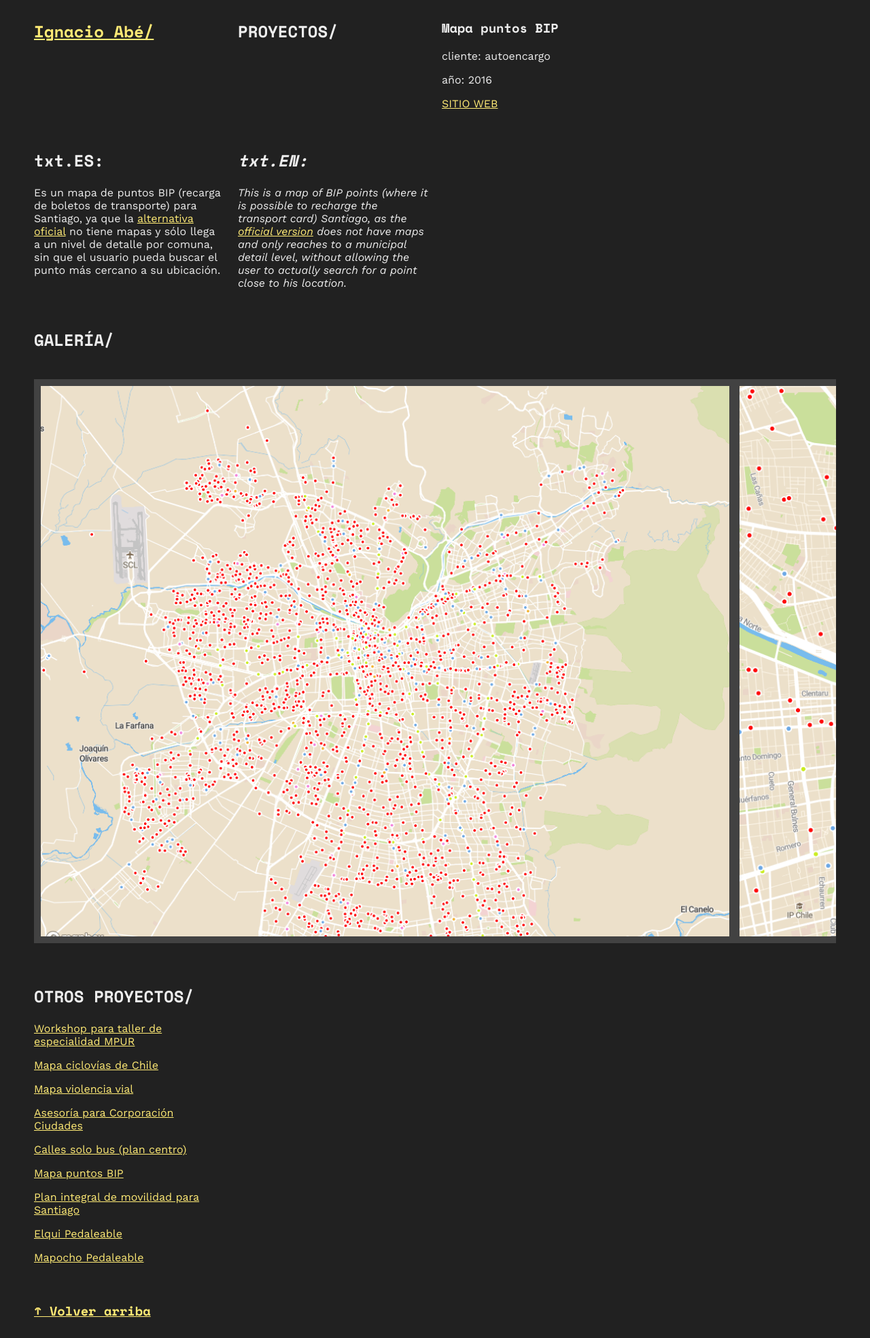
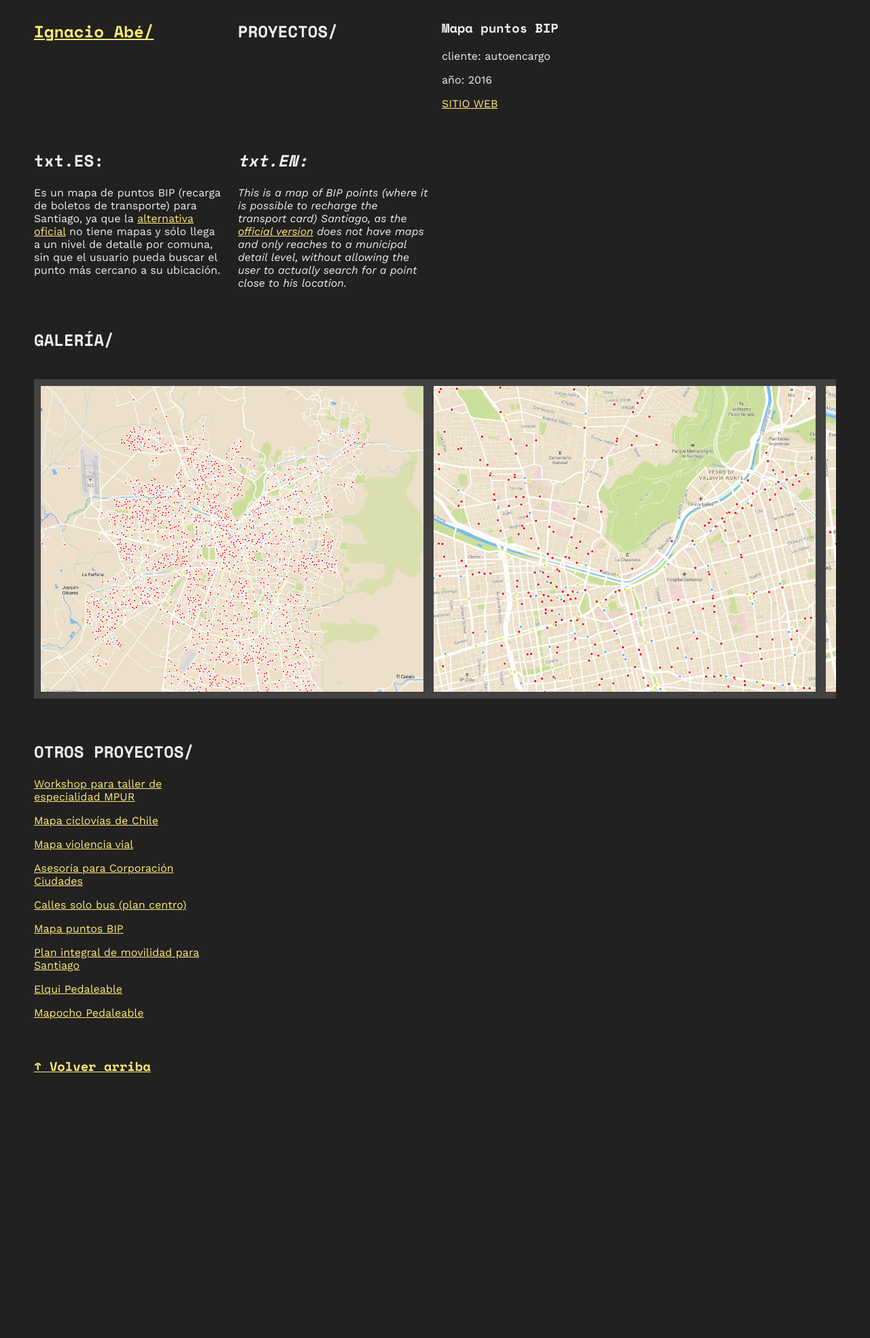
Before and after one commit to ignacioabe/ignacioabe.github.io, a Jekyll site: the page built from _proyectos/mapa-bip.md, in a window 1280 px wide. Shown: the whole page at 68% size. Built offline with Jekyll 4.4.1, drawn with Linux system fonts in a browser that asks for light colours; after the commit the page ends 1609 px from its top, so only the background shows below that.

Commit message:
achica contenedor galeria

```diff
--- a/_sass/main.scss
+++ b/_sass/main.scss
@@ -100,7 +100,7 @@ a:hover {
 
 .flex-contenedor {
   display: flex;
-  height: 90vh;
+  height: 50vh;
   background-color: $colorTarjeta;
   padding: 10px;
   overflow-x: scroll;
```
